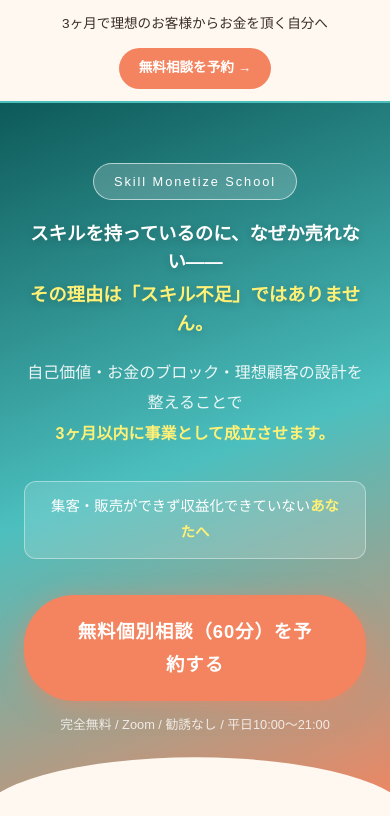
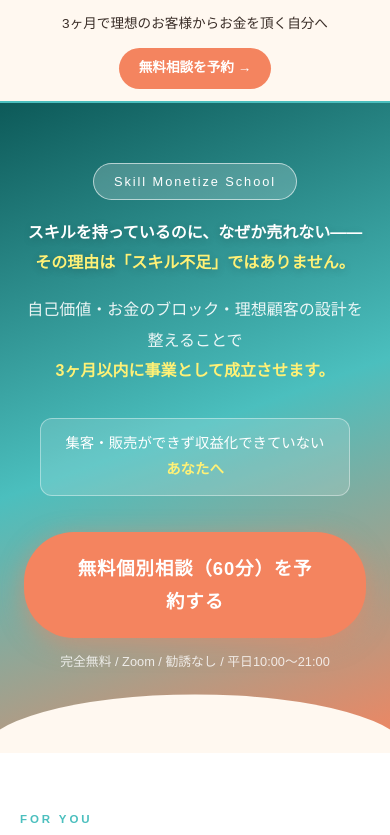
Before and after one commit to neurovitalityrevival-lang/skill-monetize-School, a website: page lp.html in a window 390 px wide. Shown: the top 835 px of the page. Drawn offline with Linux system fonts and the light colour scheme.

Commit message:
サイト更新

```diff
--- a/lp.html
+++ b/lp.html
@@ -90,6 +90,9 @@ src="https://www.facebook.com/tr?id=2080933312746435&ev=PageView&noscript=1"/></
     text-shadow: 0 2px 8px rgba(0,0,0,0.2);
   }
   .hero-h1 em { color: #fff176; font-style: normal; display: block; margin-top: 4px; }
+  @media (max-width: 640px) {
+    .hero-h1 { font-size: 1rem; line-height: 1.6; }
+  }
   .mob-br { display: none; }
   @media (max-width: 640px) { .mob-br { display: block; } }
   .hero-sub { font-size: 1rem; color: rgba(255,255,255,0.9); margin-bottom: 32px; line-height: 1.9; }
@@ -289,7 +292,7 @@ src="https://www.facebook.com/tr?id=2080933312746435&ev=PageView&noscript=1"/></
       <strong style="color:#fff176;">3ヶ月以内に事業として成立させます。</strong>
     </p>
     <div class="hero-target">
-      集客・販売ができず収益化できていない<strong style="color:#fff176;">あなたへ</strong>
+      集客・販売ができず収益化できていない<br><strong style="color:#fff176;">あなたへ</strong>
     </div>
     <br>
     <a href="booking.html" class="cta-big">無料個別相談（60分）を予約する</a>
```
